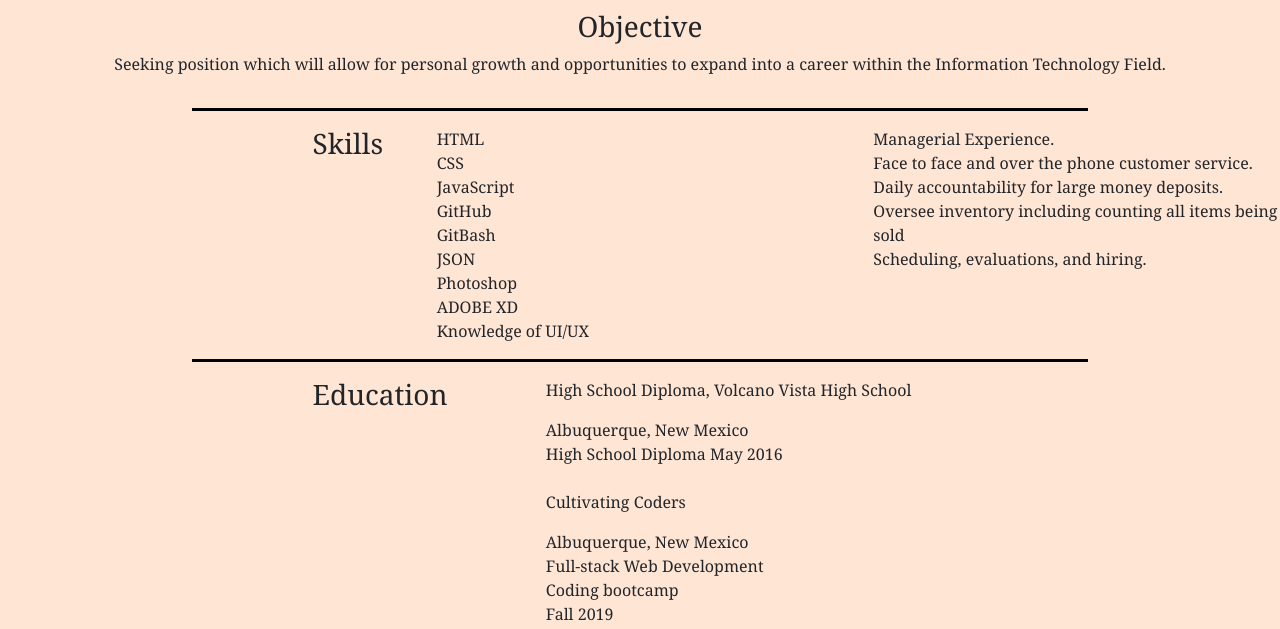
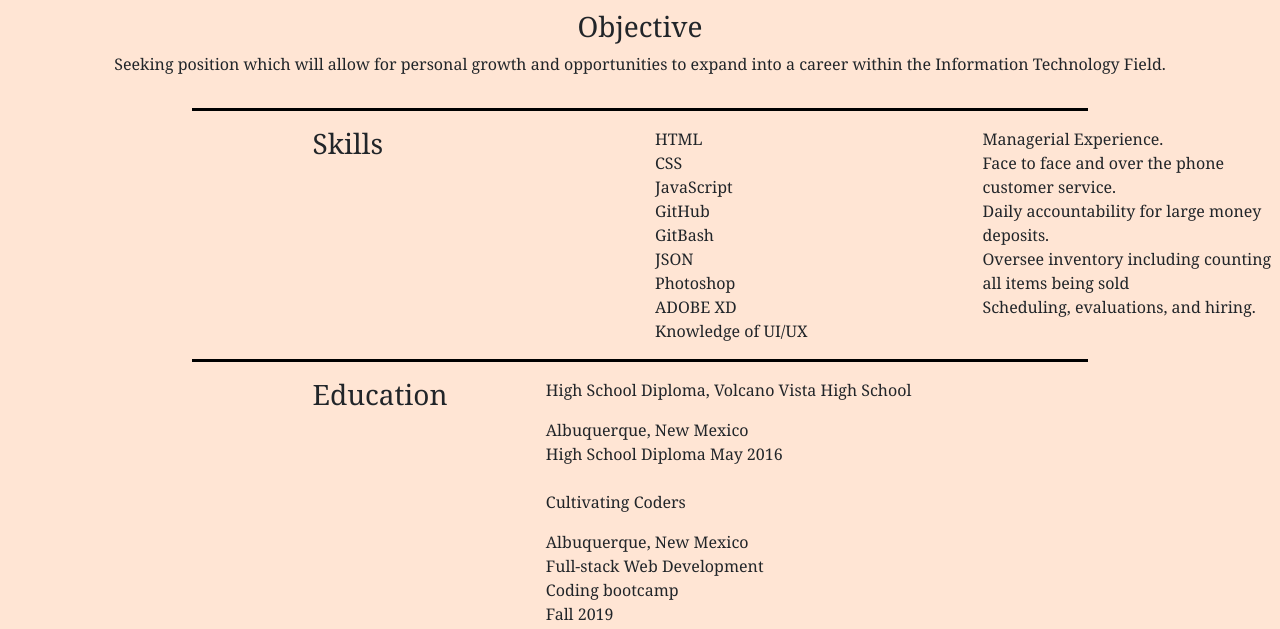
Before and after one commit to mayaa0511/mchavez, a plain HTML site: page resumemc.html in a window 1280 px wide. Shown: the part 169-798 px from the top of the page. Drawn offline with nearby package versions, Linux system fonts and the light colour scheme.

Commit message:
Update resumemc.html

```diff
--- a/resumemc.html
+++ b/resumemc.html
@@ -50,10 +50,10 @@
 
         <hr class="line">
         <div class="row">
-                <div class="col-md-4" id="skills">
+                <div class="col-md-6" id="skills">
                  <h3> Skills </h3>
                 </div>
-            <div class="col-md-4">
+            <div class="col-md-3">
                     HTML <br>
                     CSS <br>
                     JavaScript <br>
@@ -64,7 +64,7 @@
                     ADOBE XD<br>
              Knowledge of UI/UX<br>
           </div>
-              <div class="col-md-4">
+              <div class="col-md-3">
              Managerial Experience.<br>
              Face to face and over the phone customer service.<br>
              Daily accountability for large money deposits.<br>
```
